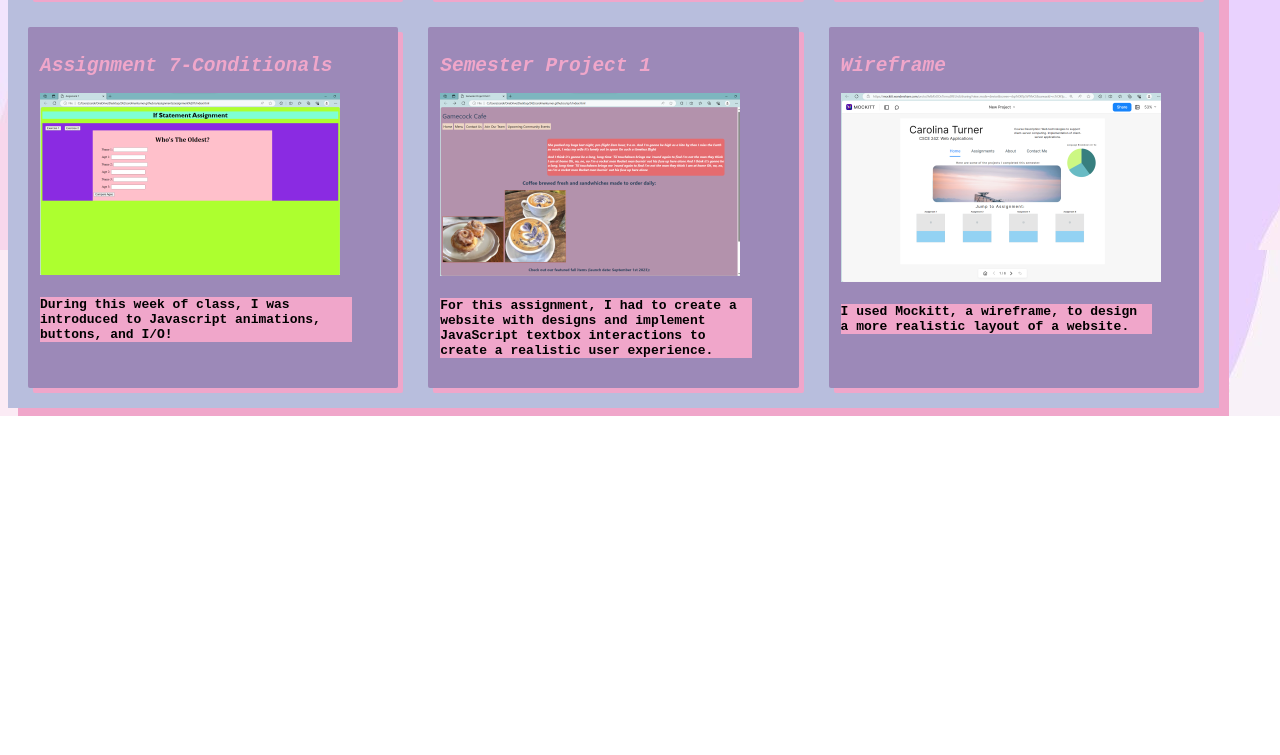
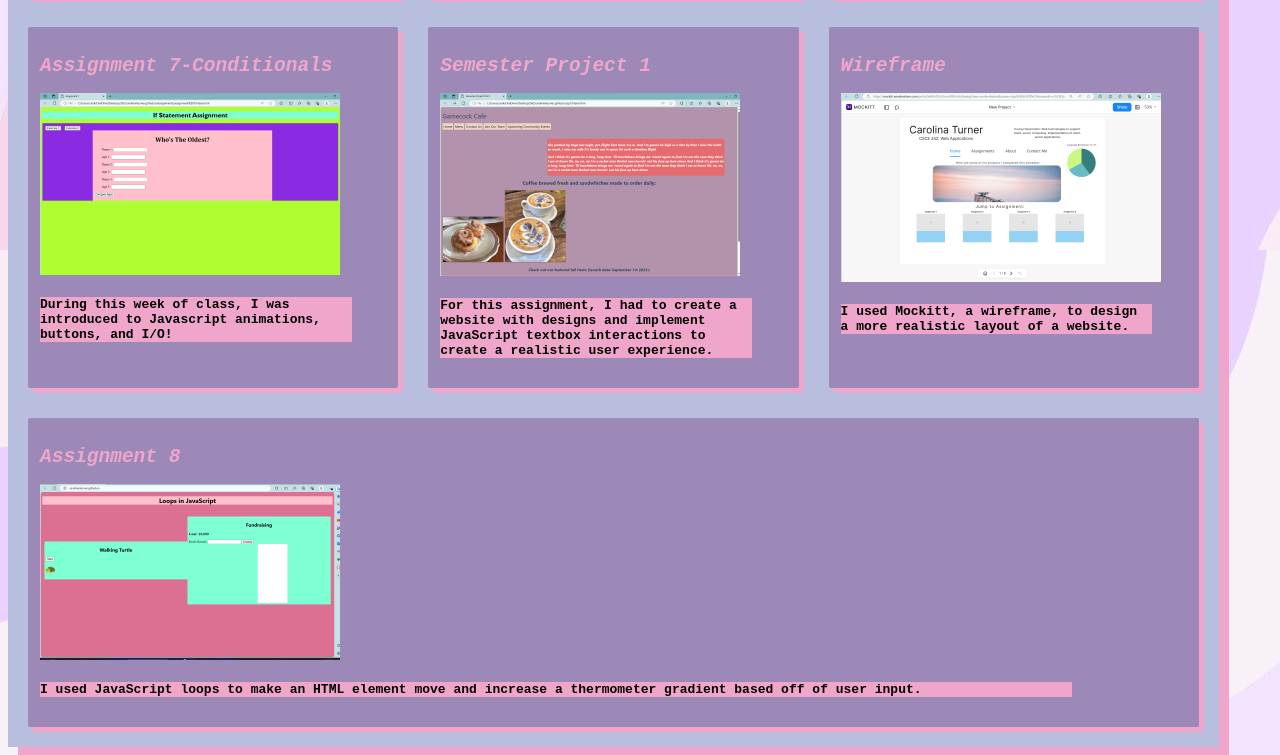
Before and after one commit to carolinanturner/carolinanturner.github.io, a plain HTML site: page index.html in a window 1280 px wide. Shown: the part 1085-1840 px from the top of the page. Before the commit the page ends 1501 px from the top, so only its background shows below. Drawn offline with Linux system fonts and the light colour scheme.

Commit message:
added assignment 8!

```diff
--- a/index.html
+++ b/index.html
@@ -86,6 +86,13 @@
                     <h4>I used Mockitt, a wireframe, to design a more realistic layout of a website.</h4>
                 </section>
                 </section>
+                <section class="col1of4">
+                    <a href="assignments/assignment 8/index.html"><h1>Assignment 8</h1></a>
+                    <a href="assignments/assignment 8/index.html"><img src="assignments/assignment 4/images/assignment8.png"></a>
+                    <section class="assignment-description">
+                    <h4>I used JavaScript loops to make an HTML element move and increase a thermometer gradient based off of user input.</h4>
+                </section>
+                </section>
             </div>
         </div>
     </body>
```
Also changed, not shown: assignments/assignment 4/images/assignment8.png (added).
